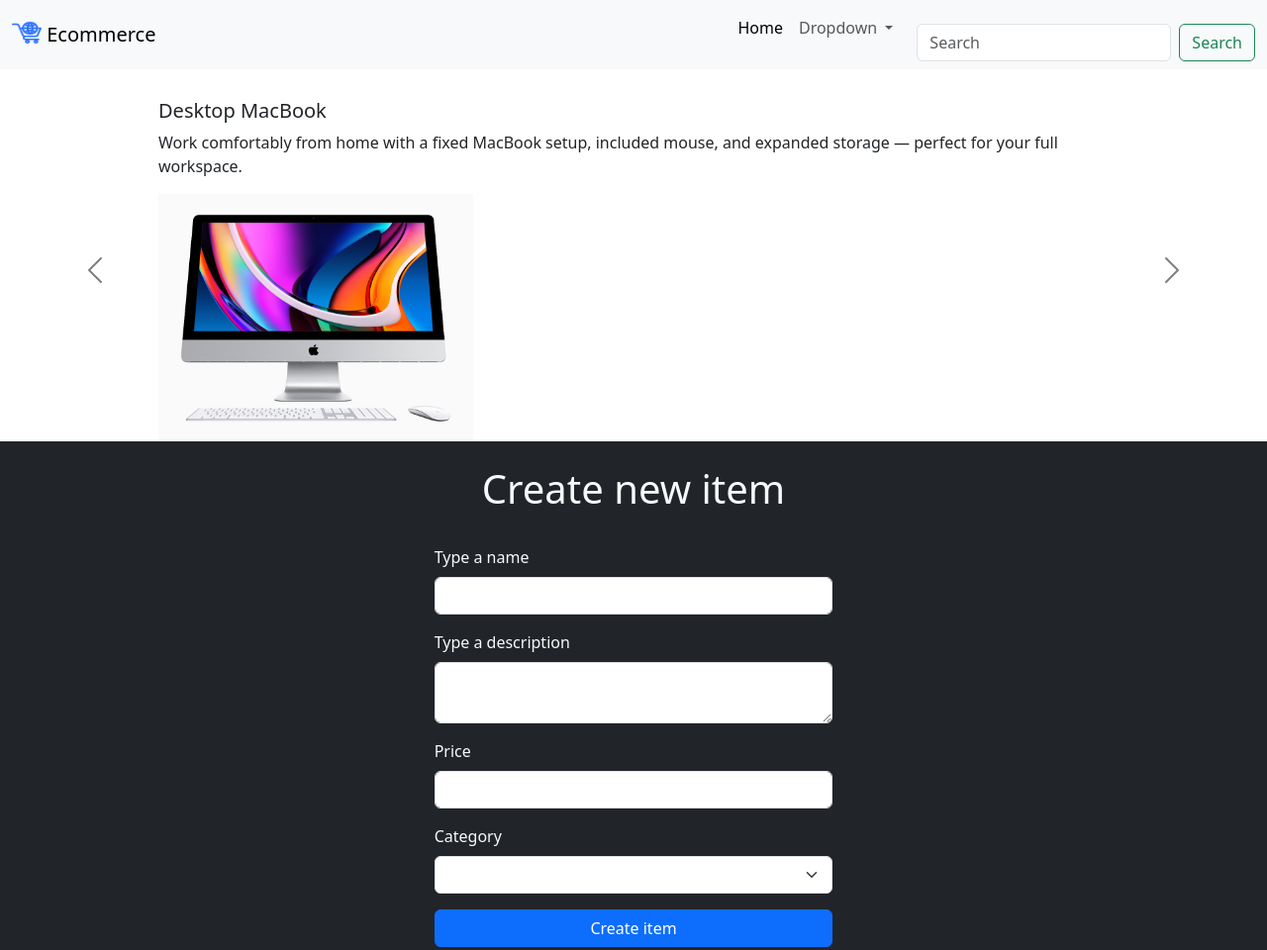
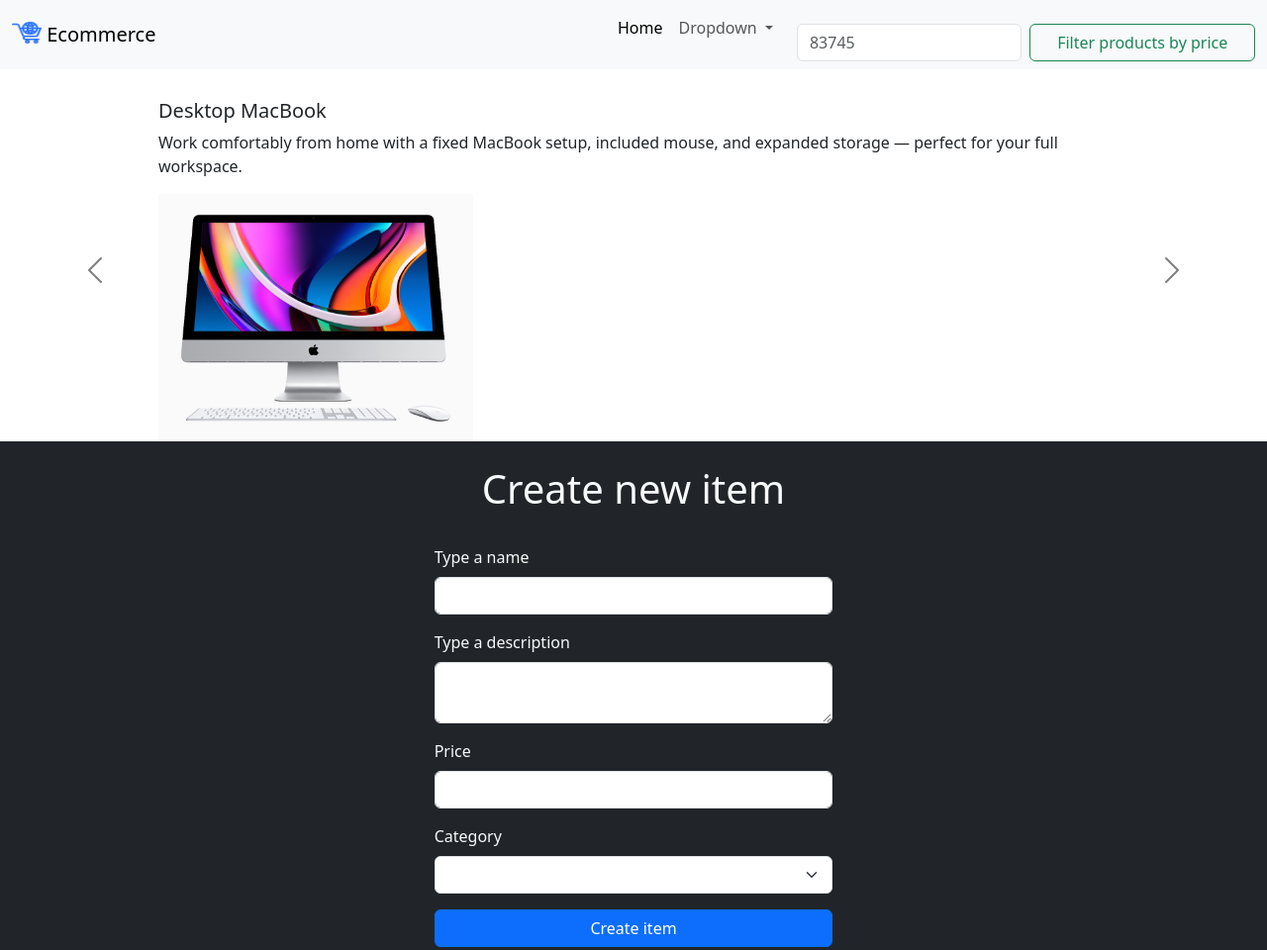
Before and after one commit to JohnCard/Online-ecommerce, a plain HTML site: page pages/form.html in a window 1280 px wide. Shown: the top 960 px of the page at 99% size. Drawn offline with Linux system fonts and the light colour scheme; no server answers.

```diff
--- a/pages/form.html
+++ b/pages/form.html
@@ -40,8 +40,8 @@
                             </li>
                         </ul>
                         <form class="d-flex mt-3" role="search" id="search_form">
-                            <input class="form-control me-2" type="search" placeholder="Search" aria-label="Search" id="search_input"/>
-                            <button class="btn btn-outline-success" type="submit">Search</button>
+                            <input class="form-control me-2" type="search" placeholder="83745" aria-label="Search" id="search_input"/>
+                            <button class="btn btn-outline-success w-100" type="submit">Filter products by price</button>
                         </form>
                     </div>
                 </div>
```
Also changed, not shown: pages/manage.html (+2 -2 lines).
